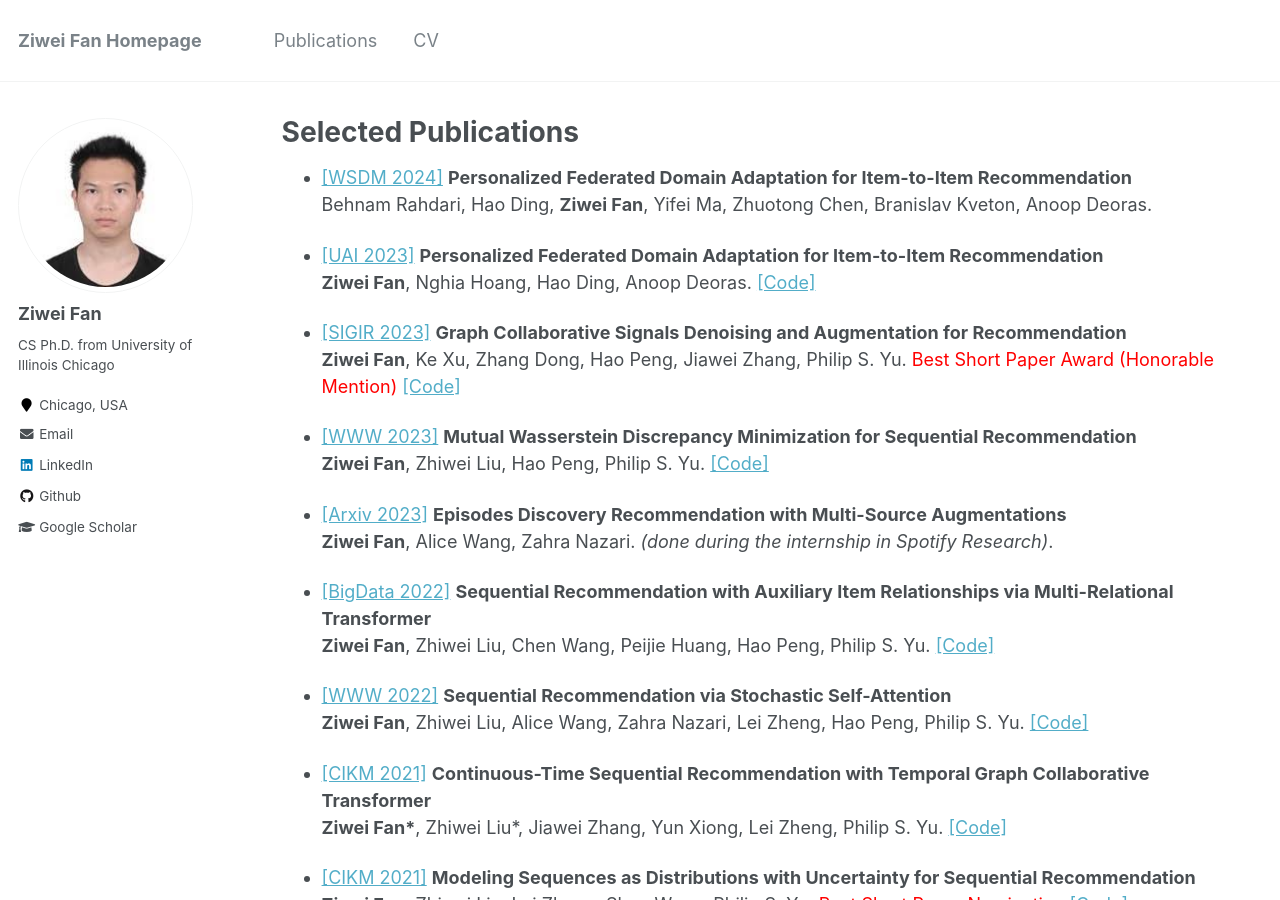
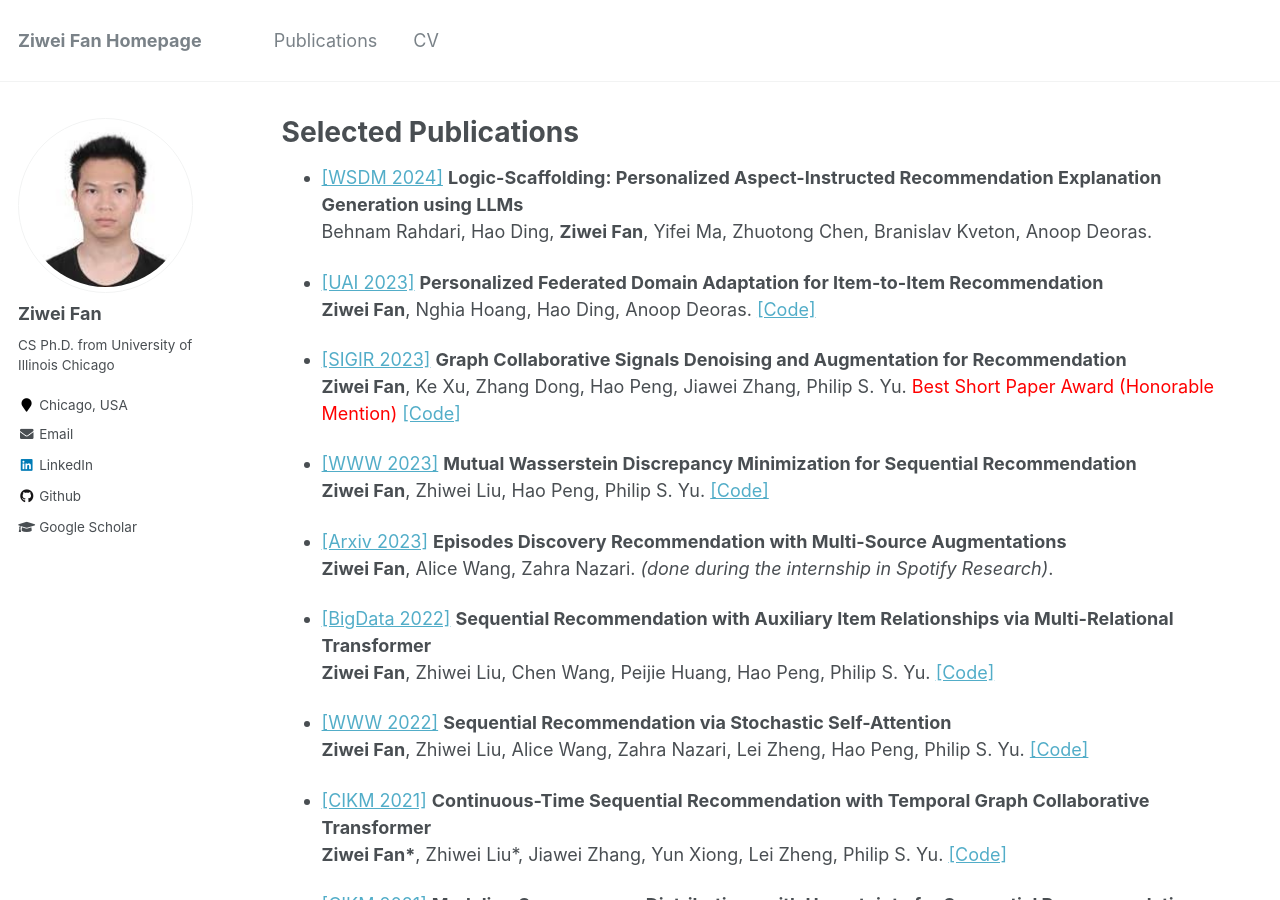
Before and after one commit to ziwei-fan/ziwei-fan.github.io, a Jekyll site: the page built from _pages/publications.md, in a window 1280 px wide and 900 px high. Built offline with Jekyll 4.4.1, drawn with Linux system fonts in a browser that asks for light colours.

Commit message:
Update publications.md

```diff
--- a/_pages/publications.md
+++ b/_pages/publications.md
@@ -5,7 +5,7 @@ permalink: /publications/
 author_profile: true
 ---
 
-* [[WSDM 2024]](https://ziwei-fan.github.io/) <b>Personalized Federated Domain Adaptation for Item-to-Item Recommendation</b> <br> Behnam Rahdari, Hao Ding, <b>Ziwei Fan</b>, Yifei Ma, Zhuotong Chen, Branislav Kveton, Anoop Deoras.
+* [[WSDM 2024]](https://ziwei-fan.github.io/) <b>Logic-Scaffolding: Personalized Aspect-Instructed Recommendation Explanation Generation using LLMs</b> <br> Behnam Rahdari, Hao Ding, <b>Ziwei Fan</b>, Yifei Ma, Zhuotong Chen, Branislav Kveton, Anoop Deoras.
 
 * [[UAI 2023]](https://arxiv.org/abs/2306.03191) <b>Personalized Federated Domain Adaptation for Item-to-Item Recommendation</b> <br> <b>Ziwei Fan</b>, Nghia Hoang, Hao Ding, Anoop Deoras. [[Code]](https://github.com/zfan20/PFGNNPlus/)
 
```
